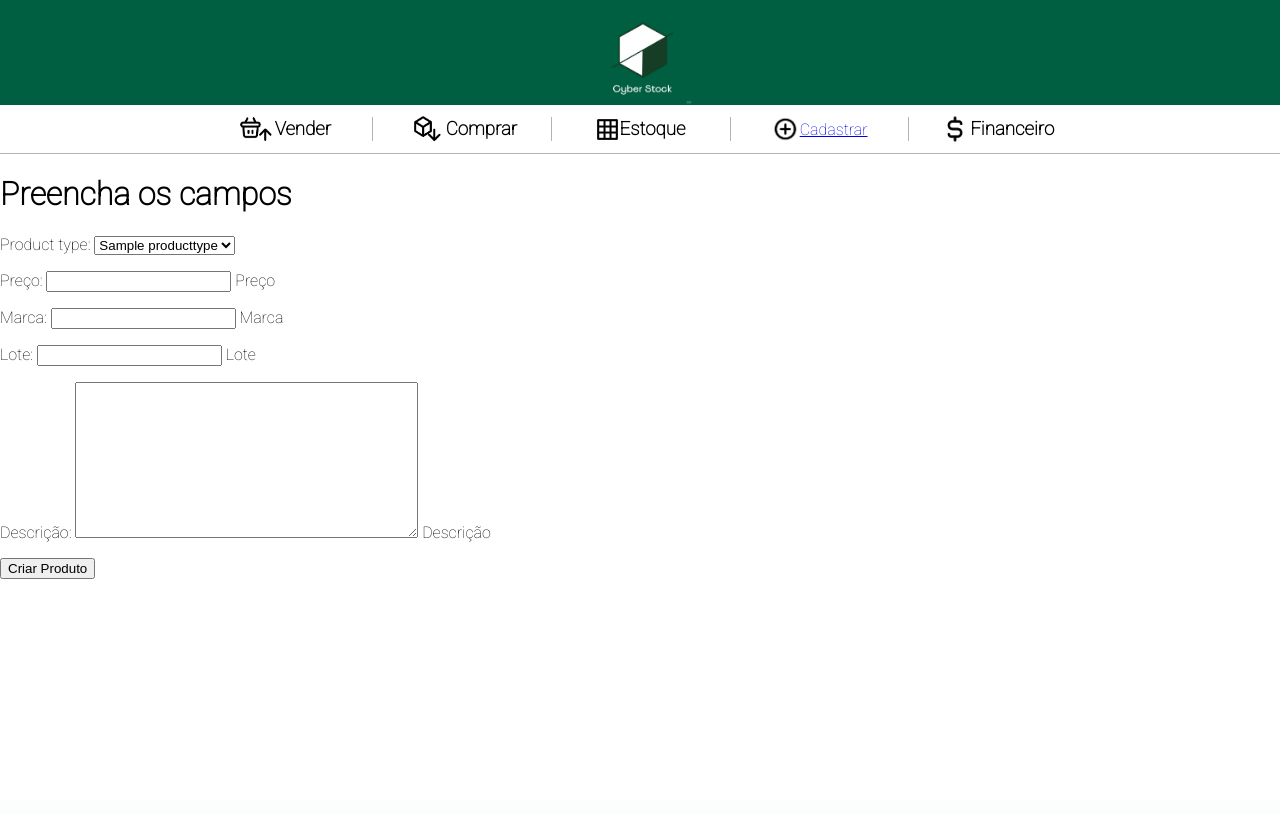
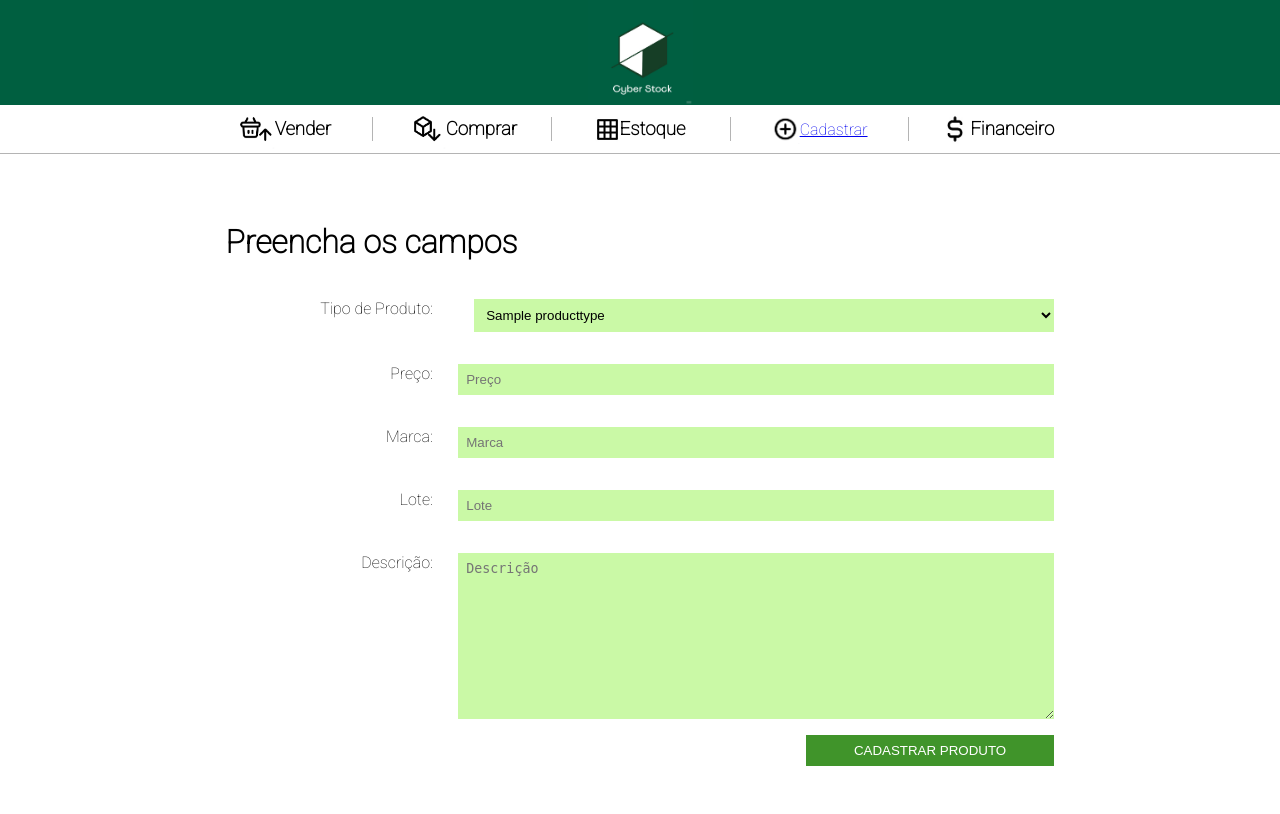
Before and after one commit to nahmrodrigues/Cyber-Stock, a Django app: page /products/create/ in a window 1280 px wide. Before the commit the page ends 579 px from the top, so only its background shows below. Run offline with Django 3.2, Linux system fonts and the light colour scheme; tables that the repository leaves empty hold one stand-in row (values such as "Sample post").

Commit message:
styling create product form

```diff
--- a/cyber_stock/products/forms.py
+++ b/cyber_stock/products/forms.py
@@ -1,6 +1,6 @@
 from django import forms
 from .models import *
-
+##from django.forms import *
 
 class CreateProductForm(forms.ModelForm):
 
@@ -13,10 +13,35 @@ class CreateProductForm(forms.ModelForm):
         'batch',
         'description'
     ]
+    widgets = {
+      'product_type': forms.Select(attrs={
+        'class': "create-product-input",
+        'placeholder': 'Tipo de Produto'
+      }),
+      'price': forms.NumberInput(attrs={
+        'class': "create-product-input",
+        'placeholder': 'Preço'
+      }),
+      'brand': forms.TextInput(attrs={
+        'class': "create-product-input",
+        'placeholder': 'Marca'
+      }),
+      'batch': forms.NumberInput(attrs={
+        'class': "create-product-input",
+        'placeholder': 'Lote'
+      }),
+      'description': forms.Textarea(attrs={
+        'class': "create-product-input",
+        'placeholder': 'Descrição'
+      })
+    }
 
   def __init__(self, *args, **kwargs):
     super(CreateProductForm, self).__init__(*args, **kwargs)
-    self.fields['product_type'] = forms.ChoiceField(choices=self.get_product_types_names)
+    self.fields['product_type'] = forms.ChoiceField(
+      required=True, label="Tipo de Produto",
+      choices=self.get_product_types_names
+    )
 
   def get_product_types_names(self):
     names = []
--- a/cyber_stock/products/models.py
+++ b/cyber_stock/products/models.py
@@ -35,6 +35,7 @@ class Product(models.Model):
     product_type = models.ForeignKey(
         ProductType,
         related_name="product_type",
+        verbose_name=_("Tipo de Produto"),
         on_delete=models.CASCADE,
         blank=False,
         null=False
@@ -42,7 +43,6 @@ class Product(models.Model):
 
     price = models.FloatField(
         verbose_name=_("Preço"),
-        help_text=_("Preço"),
         validators=[validators.MinValueValidator(0)],
         blank=False,
         null=False
@@ -50,7 +50,6 @@ class Product(models.Model):
 
     brand = models.CharField(
         verbose_name=_("Marca"),
-        help_text=_("Marca"),
         max_length=50,
         blank=False,
         null=False
@@ -58,14 +57,12 @@ class Product(models.Model):
 
     batch = models.PositiveIntegerField(
       verbose_name=_("Lote"),
-      help_text=_("Lote"),
       blank=False,
       null=False
     )
 
     description = models.TextField(
         verbose_name=_("Descrição"),
-        help_text=_("Descrição"),
         max_length=200,
         blank=True,
         null=True
@@ -73,7 +70,6 @@ class Product(models.Model):
 
     quantity_in_stock = models.PositiveIntegerField(
       verbose_name=_("Quantidade em Estoque"),
-      help_text=_("Quantidade em Estoque"),
       default=0,
       editable=False,
       blank=False,
--- a/cyber_stock/products/templates/create_product.html
+++ b/cyber_stock/products/templates/create_product.html
@@ -6,11 +6,11 @@
     <link rel="stylesheet" href="{% static 'css/products.css' %}">
 </head>
 
-<div id="container">
+<div id="container" class="create-product-container">
     <h1>Preencha os campos</h1>
-    <form method="post">
+    <form method="post" class="create-product-form">
         {% csrf_token %} {{ form.as_p }}
-        <input type="submit" value="Criar Produto"/>
+        <input type="submit" value="CADASTRAR PRODUTO"/>
     </form>
 </div>
 {% endblock %}
--- a/cyber_stock/products/views.py
+++ b/cyber_stock/products/views.py
@@ -23,6 +23,49 @@ class CreateProductType(CreateView):
 class ListProducts(ListView):
     model = Product
 
+    """
+    def get_queryset(self):
+
+
+        products = Product.objects.all()
+
+        queryset = {}
+
+        for product in products:
+            name = product.product_type.name
+            if name is not in queryset.keys():
+                queryset[name].products = [product]
+                queryset[name].brands[product.brand] = 1
+            else:
+                queryset[name].append(product)
+
+                if product.brand is not in queryset[name].brands:
+
+
+        for
+
+        if self.queryset is not None:
+            queryset = self.queryset
+            if isinstance(queryset, QuerySet):
+                queryset = queryset.all()
+        elif self.model is not None:
+            queryset = self.model._default_manager.all()
+        else:
+            raise ImproperlyConfigured(
+                "%(cls)s is missing a QuerySet. Define "
+                "%(cls)s.model, %(cls)s.queryset, or override "
+                "%(cls)s.get_queryset()." % {
+                    'cls': self.__class__.__name__
+                }
+            )
+        ordering = self.get_ordering()
+        if ordering:
+            if isinstance(ordering, str):
+                ordering = (ordering,)
+            queryset = queryset.order_by(*ordering)
+        return queryset
+    """
+
 
 class CreateProduct(CreateView):
     model = Product
@@ -32,14 +75,18 @@ class CreateProduct(CreateView):
     def post(self, request, *args, **kwargs):
         form = self.get_form()
 
-        product_type = ProductType.objects.get(pk=form.data.get('product_type'))
+        try:
+            product_type = ProductType.objects.get(pk=form.data.get('product_type'))
 
-        self.object = Product.objects.create(
-            product_type=product_type,
-            price=form.data.get('price'),
-            brand=form.data.get('brand'),
-            batch=form.data.get('batch'),
-            description=form.data.get('description'),
-        )
+            self.object = Product.objects.create(
+                product_type=product_type,
+                price=form.data.get('price'),
+                brand=form.data.get('brand'),
+                batch=form.data.get('batch'),
+                description=form.data.get('description'),
+            )
 
-        return HttpResponseRedirect(self.get_success_url())
+            return HttpResponseRedirect(self.get_success_url())
+        except:
+            self.object = None
+            return self.form_invalid(form)
--- a/cyber_stock/static/css/products.css
+++ b/cyber_stock/static/css/products.css
@@ -0,0 +1,51 @@
+
+.create-product-container {
+  padding: 3rem;
+  display: flex;
+  flex-direction: column;
+  justify-content: center;
+  align-items: center;
+}
+
+.create-product-container h1 {
+  width: 70%;
+  text-align: left;
+}
+
+.create-product-form {
+  display: flex;
+  flex-direction: column;
+  justify-content: center;
+  align-items: flex-end;
+  width: 70%;
+}
+
+.create-product-form p {
+  display: flex;
+  justify-content: space-between;
+  width: 100%;
+}
+
+.create-product-form label {
+  width: 25%;
+  text-align: right;
+}
+
+.create-product-form input,
+.create-product-form textarea,
+.create-product-form select {
+  width: 70%;
+  border: none;
+  background-color: #CAF9A6;
+  padding: 0.5rem;
+}
+
+.create-product-form input[type="submit"] {
+  background-color: #40942A;
+  color: white;
+  width: 30%;
+}
+
+/* .create-product-input {
+  width: 300px;
+} */
```
Also changed, not shown: cyber_stock/products/migrations/0004_auto_20210831_2346.py (added).
